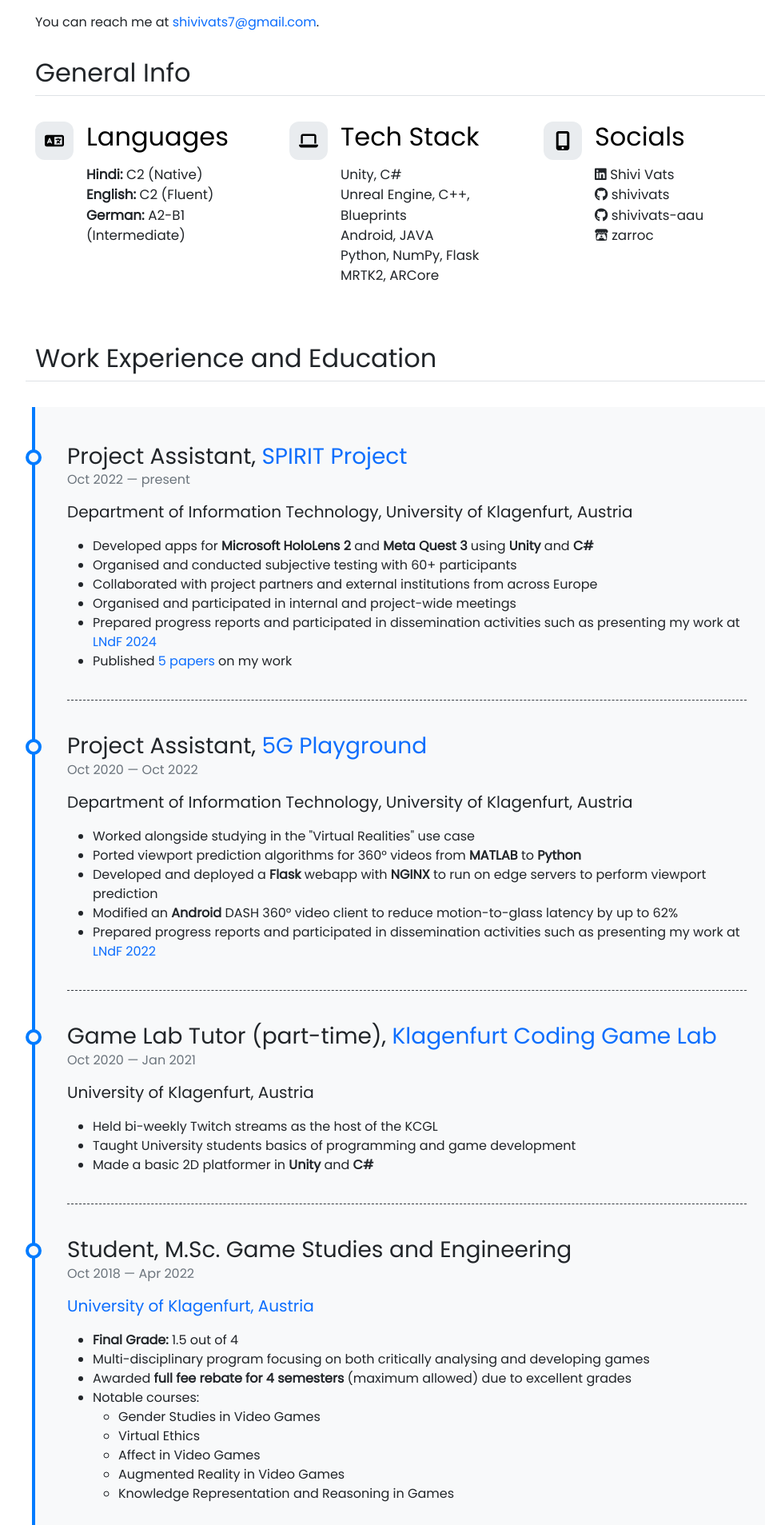
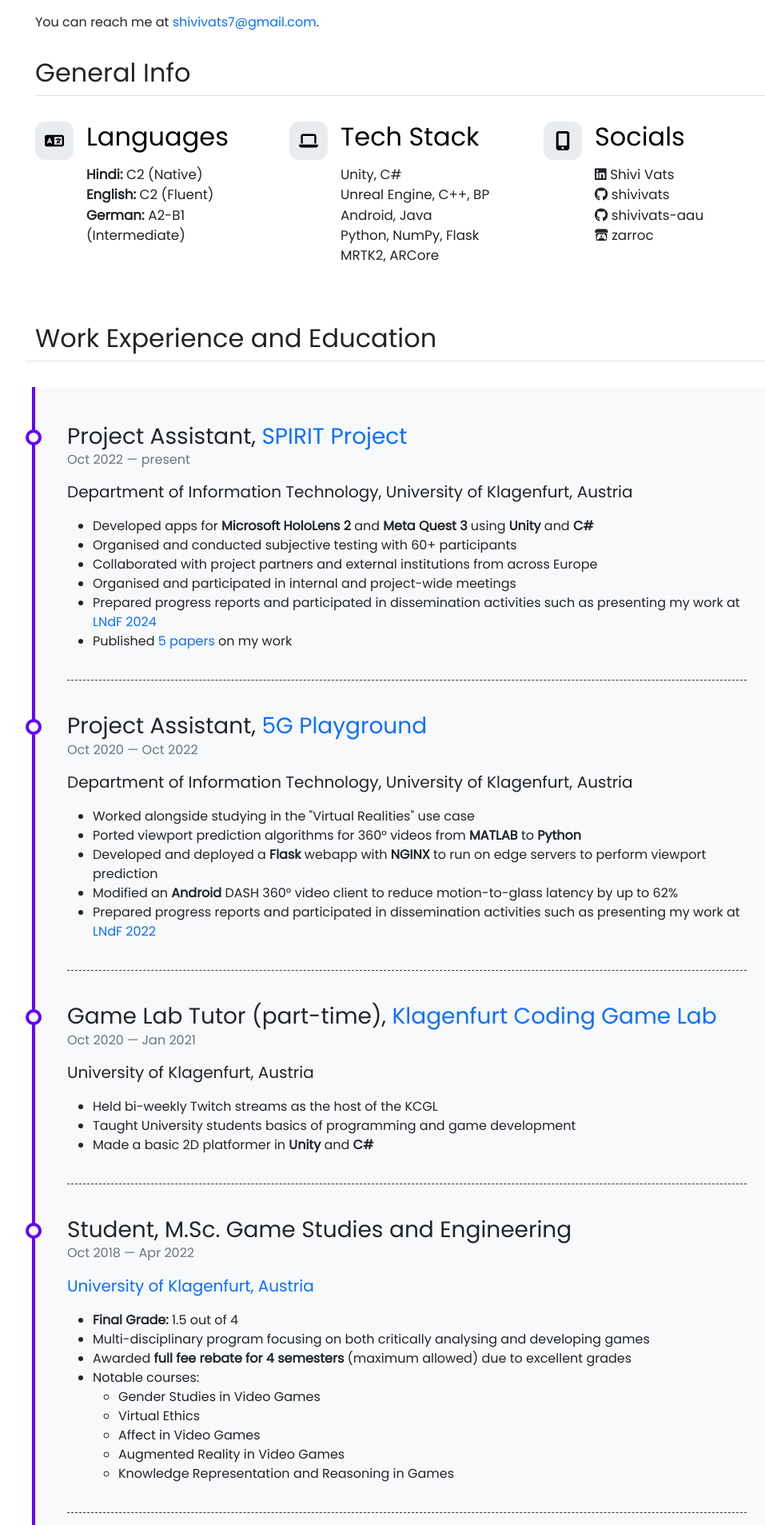
Before and after one commit to shivivats/shivivats.github.io, a Jekyll site: the page built from pages/about.md, in a window 1280 px wide. Shown: the part 850-2757 px from the top of the page at 80% size, without its empty margins (131-1088 px from the left). Built offline with Jekyll 4.4.1, drawn with Linux system fonts in a browser that asks for light colours; emoji names are drawn with the system emoji font.

Commit message:
changed timeline line colour

```diff
--- a/_includes/about/stats.html
+++ b/_includes/about/stats.html
@@ -32,8 +32,8 @@
                 <p>
                 <ul class="list-unstyled" style="font-size:1.05rem">
                     <li>Unity, C#</li>
-                    <li>Unreal Engine, C++, Blueprints</li>
-                    <li>Android, JAVA</li>
+                    <li>Unreal Engine, C++, BP</li>
+                    <li>Android, Java</li>
                     <li>Python, NumPy, Flask</li>
                     <li>MRTK2, ARCore</li>
                 </ul>
--- a/_sass/_timeline.scss
+++ b/_sass/_timeline.scss
@@ -8,7 +8,7 @@
     content: "";
     width: 4px;
     height: 100%;
-    background-color: $primary;
+    background-color: $timeline;
     position: absolute;
     left: -4px;
     top: 0;
@@ -23,7 +23,7 @@
       width: 20px;
       height: 20px;
       border-radius: 50%;
-      border: 4px solid $primary;
+      border: 4px solid $timeline;
       background-color: $light;
       position: absolute;
       left: -12px;
--- a/_sass/_variables.scss
+++ b/_sass/_variables.scss
@@ -1,11 +1,12 @@
-$primary:   #007bff;
+$primary: #007bff;
+$timeline: #6200ff;
 $secondary: #6c757d;
-$success:   #28a745;
-$info:      #17a2b8;
-$warning:   #ffc107;
-$danger:    #dc3545;
-$light:     #f8f9fa;
-$dark:      #343a40;
+$success: #28a745;
+$info: #17a2b8;
+$warning: #ffc107;
+$danger: #dc3545;
+$light: #f8f9fa;
+$dark: #343a40;
 
 $text-black: #343a40;
 $text-white: rgba(white, .9);
```
